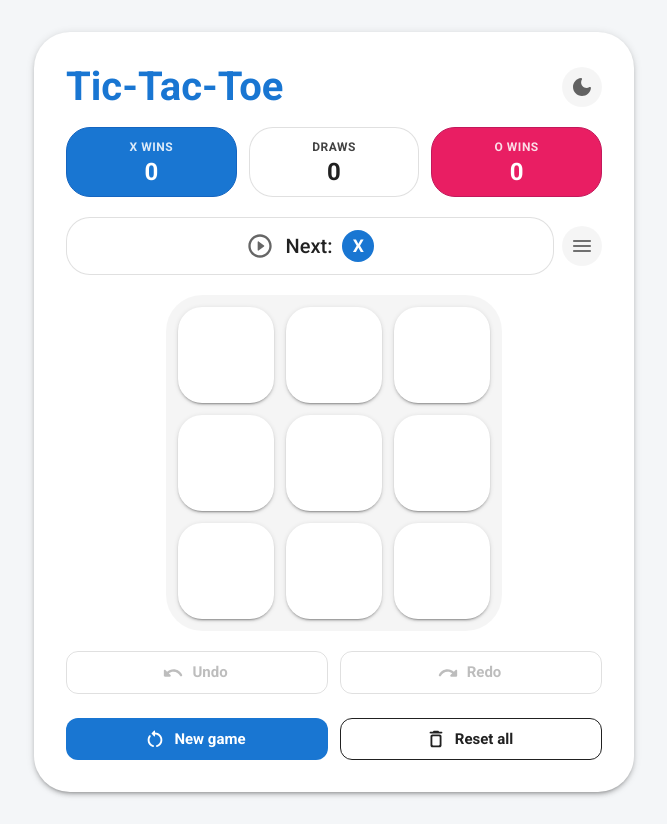
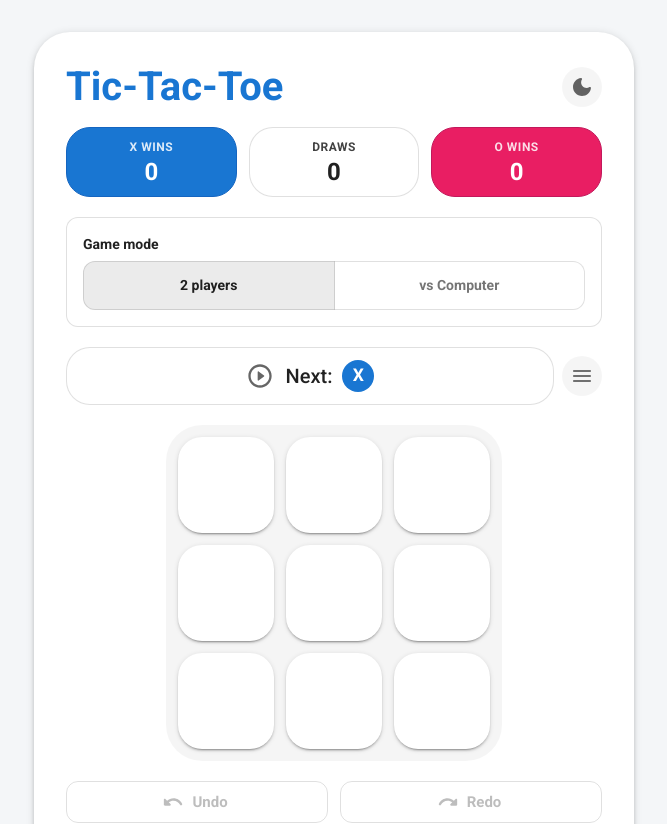
Before and after one commit to MuqriDrkong09/Tic-Tac-Toe, a React (Vite) app: page / in a window 1280 px wide. Shown: the top 824 px of the page, without its empty margins (306-973 px from the left). Built offline with nearby package versions, Linux system fonts and the light colour scheme.

Commit message:
feat(ai): vs computer Easy/Medium/Hard

```diff
--- /dev/null
+++ b/src/ai.ts
@@ -0,0 +1,129 @@
+import {
+  applyMove,
+  calculateWinner,
+  getGameStatus,
+  isBoardFull,
+} from "./gameLogic.ts";
+import type { AiDifficulty, BoardState, CellIndex, Player } from "./types.ts";
+
+const ALL_INDICES: readonly CellIndex[] = [0, 1, 2, 3, 4, 5, 6, 7, 8];
+
+export const getEmptyCells = (board: BoardState): CellIndex[] =>
+  ALL_INDICES.filter((index) => board[index] === null);
+
+const opponentOf = (player: Player): Player => (player === "X" ? "O" : "X");
+
+/** Returns a winning move for `player` if one exists, otherwise null. */
+const findWinningMove = (
+  board: BoardState,
+  player: Player,
+): CellIndex | null => {
+  for (const index of getEmptyCells(board)) {
+    const next = applyMove(board, index, player);
+    if (calculateWinner(next) !== null) return index;
+  }
+  return null;
+};
+
+const pickRandomMove = (board: BoardState): CellIndex => {
+  const empty = getEmptyCells(board);
+  return empty[Math.floor(Math.random() * empty.length)]!;
+};
+
+const minimax = (
+  board: BoardState,
+  aiPlayer: Player,
+  currentPlayer: Player,
+  alpha: number,
+  beta: number,
+): number => {
+  const win = calculateWinner(board);
+  if (win !== null) {
+    return win.winner === aiPlayer ? 10 : -10;
+  }
+  if (isBoardFull(board)) return 0;
+
+  const empty = getEmptyCells(board);
+  const opponent = opponentOf(currentPlayer);
+
+  if (currentPlayer === aiPlayer) {
+    let maxEval = -Infinity;
+    for (const index of empty) {
+      const next = applyMove(board, index, currentPlayer);
+      const score = minimax(next, aiPlayer, opponent, alpha, beta);
+      maxEval = Math.max(maxEval, score);
+      alpha = Math.max(alpha, score);
+      if (beta <= alpha) break;
+    }
+    return maxEval;
+  }
+
+  let minEval = Infinity;
+  for (const index of empty) {
+    const next = applyMove(board, index, currentPlayer);
+    const score = minimax(next, aiPlayer, opponent, alpha, beta);
+    minEval = Math.min(minEval, score);
+    beta = Math.min(beta, score);
+    if (beta <= alpha) break;
+  }
+  return minEval;
+};
+
+const minimaxBestMove = (board: BoardState, aiPlayer: Player): CellIndex => {
+  const opponent = opponentOf(aiPlayer);
+  let bestScore = -Infinity;
+  let bestMove = getEmptyCells(board)[0]!;
+
+  for (const index of getEmptyCells(board)) {
+    const next = applyMove(board, index, aiPlayer);
+    const score = minimax(next, aiPlayer, opponent, -Infinity, Infinity);
+    if (score > bestScore) {
+      bestScore = score;
+      bestMove = index;
+    }
+  }
+  return bestMove;
+};
+
+/**
+ * Chooses the next cell for the AI on the given board.
+ * Assumes `aiPlayer` is the player to move next.
+ */
+export const pickAiMove = (
+  board: BoardState,
+  difficulty: AiDifficulty,
+  aiPlayer: Player,
+): CellIndex | null => {
+  const empty = getEmptyCells(board);
+  if (empty.length === 0) return null;
+
+  const opponent = opponentOf(aiPlayer);
+
+  switch (difficulty) {
+    case "easy":
+      return pickRandomMove(board);
+
+    case "medium": {
+      const win = findWinningMove(board, aiPlayer);
+      if (win !== null) return win;
+      const block = findWinningMove(board, opponent);
+      if (block !== null) return block;
+      if (board[4] === null) return 4;
+      return pickRandomMove(board);
+    }
+
+    case "hard":
+      return minimaxBestMove(board, aiPlayer);
+  }
+};
+
+/** True when the side to move is the AI in vs-AI mode. */
+export const isAiTurn = (
+  board: BoardState,
+  gameMode: "pvp" | "vs_ai",
+  aiPlayer: Player,
+): boolean => {
+  if (gameMode !== "vs_ai") return false;
+  const status = getGameStatus(board);
+  return status.kind === "in_progress" && status.nextPlayer === aiPlayer;
+};
--- a/src/components/Game.tsx
+++ b/src/components/Game.tsx
@@ -19,7 +19,9 @@ import MenuRoundedIcon from "@mui/icons-material/MenuRounded";
 import RedoRoundedIcon from "@mui/icons-material/RedoRounded";
 import RestartAltRoundedIcon from "@mui/icons-material/RestartAltRounded";
 import UndoRoundedIcon from "@mui/icons-material/UndoRounded";
+import { isAiTurn, pickAiMove } from "../ai.ts";
 import Board from "./Board.tsx";
+import GameSettings from "./GameSettings.tsx";
 import MoveHistory from "./MoveHistory.tsx";
 import Scoreboard from "./Scoreboard.tsx";
 import StatusBar from "./StatusBar.tsx";
@@ -33,11 +35,20 @@ import {
   selectBoard,
   type GameAction,
 } from "../gameReducer.ts";
-import type { CellIndex, Scoreboard as ScoreboardType } from "../types.ts";
+import type {
+  AiDifficulty,
+  CellIndex,
+  GameMode,
+  Player,
+  Scoreboard as ScoreboardType,
+} from "../types.ts";
 
 const INITIAL_SCORE: ScoreboardType = { X: 0, O: 0, draws: 0 };
 
 const HISTORY_DRAWER_WIDTH = 300;
+const HUMAN_PLAYER: Player = "X";
+const AI_PLAYER: Player = "O";
+const AI_MOVE_DELAY_MS = 450;
 
 const isEditableTarget = (target: EventTarget | null): boolean => {
   if (!(target instanceof HTMLElement)) return false;
@@ -63,6 +74,9 @@ export default function Game() {
   );
   const [score, setScore] = useState<ScoreboardType>(INITIAL_SCORE);
   const [historyOpen, setHistoryOpen] = useState(false);
+  const [gameMode, setGameMode] = useState<GameMode>("pvp");
+  const [aiDifficulty, setAiDifficulty] = useState<AiDifficulty>("medium");
+  const [isAiThinking, setIsAiThinking] = useState(false);
 
   const { history, currentStep } = gameState;
   const board = selectBoard(gameState);
@@ -74,6 +88,12 @@ export default function Game() {
   const status = getGameStatus(board);
   const isGameOver = status.kind !== "in_progress";
   const winningLine = status.kind === "won" ? status.line : null;
+
+  const isHumanTurn =
+    gameMode === "pvp" ||
+    (status.kind === "in_progress" && status.nextPlayer === HUMAN_PLAYER);
+
+  const boardDisabled = isGameOver || !isHumanTurn || isAiThinking;
 
   const countedRef = useRef(false);
   const newGameButtonRef = useRef<HTMLButtonElement | null>(null);
@@ -102,6 +122,25 @@ export default function Game() {
       newGameButtonRef.current?.focus();
     }
   }, [isGameOver, atLatest]);
+
+  useEffect(() => {
+    if (gameMode !== "vs_ai" || !atLatest) return;
+    if (!isAiTurn(board, gameMode, AI_PLAYER)) return;
+
+    setIsAiThinking(true);
+    const timer = window.setTimeout(() => {
+      const move = pickAiMove(board, aiDifficulty, AI_PLAYER);
+      if (move !== null) {
+        dispatchGame({ type: "PLAY_MOVE", index: move });
+      }
+      setIsAiThinking(false);
+    }, AI_MOVE_DELAY_MS);
+
+    return () => {
+      clearTimeout(timer);
+      setIsAiThinking(false);
+    };
+  }, [board, gameMode, atLatest, aiDifficulty, dispatchGame]);
 
   useEffect(() => {
     const onKeyDown = (event: KeyboardEvent) => {
@@ -133,9 +172,28 @@ export default function Game() {
 
   const handleCellClick = useCallback(
     (index: CellIndex) => {
+      if (!isHumanTurn || isAiThinking) return;
       dispatchGame({ type: "PLAY_MOVE", index });
     },
+    [dispatchGame, isHumanTurn, isAiThinking],
+  );
+
+  const handleGameModeChange = useCallback(
+    (mode: GameMode) => {
+      setGameMode(mode);
+      dispatchGame({ type: "NEW_GAME" });
+    },
     [dispatchGame],
+  );
+
+  const handleAiDifficultyChange = useCallback(
+    (difficulty: AiDifficulty) => {
+      setAiDifficulty(difficulty);
+      if (gameMode === "vs_ai") {
+        dispatchGame({ type: "NEW_GAME" });
+      }
+    },
+    [dispatchGame, gameMode],
   );
 
   const handleJumpToStep = useCallback((step: number) => {
@@ -181,6 +239,13 @@ export default function Game() {
     >
       <Scoreboard score={score} />
 
+      <GameSettings
+        gameMode={gameMode}
+        aiDifficulty={aiDifficulty}
+        onGameModeChange={handleGameModeChange}
+        onAiDifficultyChange={handleAiDifficultyChange}
+      />
+
       <Stack direction="row" spacing={1} alignItems="stretch" sx={{ width: "100%" }}>
         <Box sx={{ flex: 1, minWidth: 0 }}>
           <StatusBar status={status} />
@@ -208,10 +273,21 @@ export default function Game() {
         </Tooltip>
       </Stack>
 
+      {isAiThinking && (
+        <Typography
+          variant="body2"
+          color="text.secondary"
+          sx={{ fontStyle: "italic" }}
+          aria-live="polite"
+        >
+          Computer is thinking…
+        </Typography>
+      )}
+
       <Board
         board={board}
         winningLine={winningLine}
-        disabled={isGameOver}
+        disabled={boardDisabled}
         onCellClick={handleCellClick}
       />
 
--- /dev/null
+++ b/src/components/GameSettings.tsx
@@ -0,0 +1,77 @@
+import Box from "@mui/material/Box";
+import FormControl from "@mui/material/FormControl";
+import InputLabel from "@mui/material/InputLabel";
+import MenuItem from "@mui/material/MenuItem";
+import Paper from "@mui/material/Paper";
+import Select from "@mui/material/Select";
+import ToggleButton from "@mui/material/ToggleButton";
+import ToggleButtonGroup from "@mui/material/ToggleButtonGroup";
+import Typography from "@mui/material/Typography";
+import type { AiDifficulty, GameMode } from "../types.ts";
+
+export type GameSettingsProps = {
+  gameMode: GameMode;
+  aiDifficulty: AiDifficulty;
+  onGameModeChange: (mode: GameMode) => void;
+  onAiDifficultyChange: (difficulty: AiDifficulty) => void;
+};
+
+export default function GameSettings({
+  gameMode,
+  aiDifficulty,
+  onGameModeChange,
+  onAiDifficultyChange,
+}: GameSettingsProps) {
+  return (
+    <Paper
+      variant="outlined"
+      sx={{
+        width: "100%",
+        p: 2,
+        display: "flex",
+        flexDirection: "column",
+        gap: 2,
+      }}
+    >
+      <Box>
+        <Typography variant="subtitle2" fontWeight={700} gutterBottom>
+          Game mode
+        </Typography>
+        <ToggleButtonGroup
+          exclusive
+          fullWidth
+          value={gameMode}
+          onChange={(_, value: GameMode | null) => {
+            if (value !== null) onGameModeChange(value);
+          }}
+          aria-label="Game mode"
+        >
+          <ToggleButton value="pvp">2 players</ToggleButton>
+          <ToggleButton value="vs_ai">vs Computer</ToggleButton>
+        </ToggleButtonGroup>
+      </Box>
+
+      {gameMode === "vs_ai" && (
+        <FormControl fullWidth size="small">
+          <InputLabel id="ai-difficulty-label">AI difficulty</InputLabel>
+          <Select
+            labelId="ai-difficulty-label"
+            id="ai-difficulty"
+            value={aiDifficulty}
+            label="AI difficulty"
+            onChange={(e) =>
+              onAiDifficultyChange(e.target.value as AiDifficulty)
+            }
+          >
+            <MenuItem value="easy">Easy — random moves</MenuItem>
+            <MenuItem value="medium">Medium — blocks &amp; attacks</MenuItem>
+            <MenuItem value="hard">Hard — unbeatable (minimax)</MenuItem>
+          </Select>
+          <Typography variant="caption" color="text.secondary" sx={{ mt: 1 }}>
+            You play as X. The computer plays as O.
+          </Typography>
+        </FormControl>
+      )}
+    </Paper>
+  );
+}
--- a/src/types.ts
+++ b/src/types.ts
@@ -9,6 +9,10 @@
  */
 
 export type Player = "X" | "O";
+
+export type GameMode = "pvp" | "vs_ai";
+
+export type AiDifficulty = "easy" | "medium" | "hard";
 
 export type Cell = Player | null;
 
```
